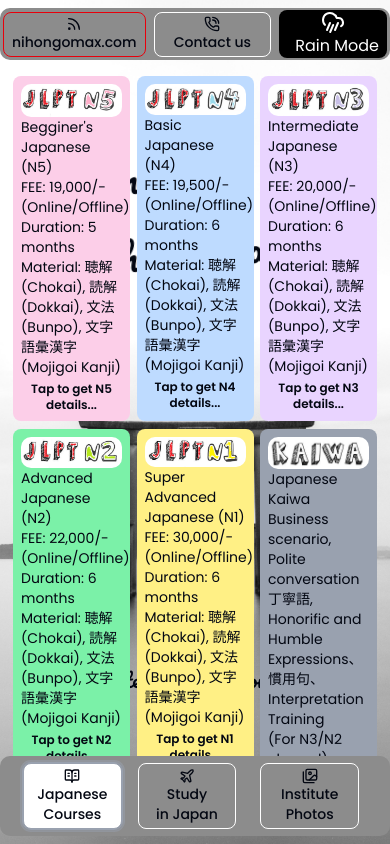
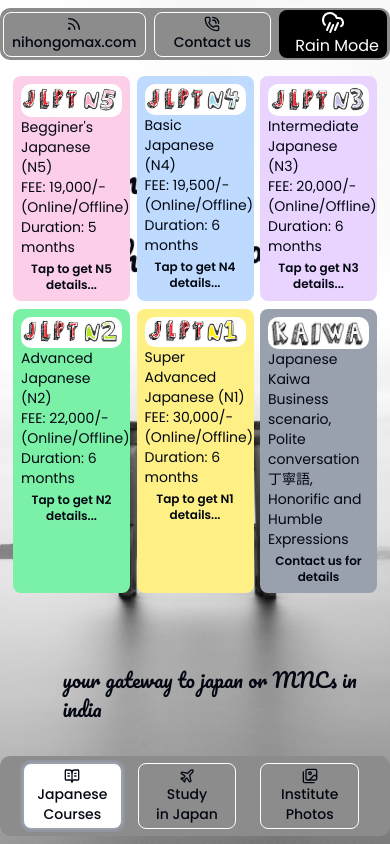
Before and after one commit to Ravi-kant-coder/nihonkai, a Next.js app: page / in a window 390 px wide. Both pictures are taken after a click on the tab "Japanese Courses". Built offline with nearby package versions, Linux system fonts and the light colour scheme.

Commit message:
courses responsiveness added

```diff
--- a/components/N2N1kaiwslide.jsx
+++ b/components/N2N1kaiwslide.jsx
@@ -20,8 +20,11 @@ const N2N1kaiwslide = () => {
               <br />
               Duration: 6 months
               <br />
-              Material: 聴解(Chokai), 読解(Dokkai), 文法(Bunpo),
-              文字語彙漢字(Mojigoi Kanji)
+              <span className="hidden lg:inline">
+                {" "}
+                Material: 聴解(Chokai), 読解(Dokkai), 文法(Bunpo),
+                文字語彙漢字(Mojigoi Kanji)
+              </span>
             </h3>
             <h3 className="text-center font-semibold text-xs mt-1 lg:text-lg">
               <span className="hidden lg:inline">Click</span>
@@ -49,8 +52,11 @@ const N2N1kaiwslide = () => {
               <br />
               Duration: 6 months
               <br />
-              Material: 聴解(Chokai), 読解(Dokkai), 文法(Bunpo),
-              文字語彙漢字(Mojigoi Kanji)
+              <span className="hidden lg:inline">
+                {" "}
+                Material: 聴解(Chokai), 読解(Dokkai), 文法(Bunpo),
+                文字語彙漢字(Mojigoi Kanji)
+              </span>
             </h3>
             <h3 className="text-center font-semibold text-xs mt-1 lg:text-lg">
               <span className="hidden lg:inline">Click</span>
@@ -72,8 +78,12 @@ const N2N1kaiwslide = () => {
             Japanese Kaiwa
             <br />
             Business scenario, Polite conversation丁寧語, Honorific and Humble
-            Expressions、慣用句、Interpretation Training <br />
-            (For N3/N2 cleared)
+            Expressions{" "}
+            <span className="hidden lg:inline">
+              {" "}
+              慣用句、Interpretation Training <br />
+              (For N3/N2 cleared)
+            </span>
           </h3>
           <h3 className="text-center font-semibold text-xs mt-1 lg:text-lg">
             Contact us for details
--- a/components/N5toN3slide.jsx
+++ b/components/N5toN3slide.jsx
@@ -13,15 +13,18 @@ const N5toN3slide = () => {
               className="dark:opacity-60 rounded-lg mx-auto"
             />
 
-            <h3 className="lg:font-semibold text-sm lg:text-lg">
+            <h3 className="lg:font-semibold text-sm lg:text-lg ">
               Begginer's Japanese (N5)
               <br />
               FEE: 19,000/- (Online/Offline)
               <br />
               Duration: 5 months
               <br />
+              <span className="hidden lg:inline">
+                {" "}
                 Material: 聴解(Chokai), 読解(Dokkai), 文法(Bunpo),
                 文字語彙漢字(Mojigoi Kanji)
+              </span>
             </h3>
             <h3 className="text-center font-semibold text-xs mt-1 lg:text-lg">
               <span className="hidden lg:inline">Click</span>
@@ -49,8 +52,11 @@ const N5toN3slide = () => {
               <br />
               Duration: 6 months
               <br />
+              <span className="hidden lg:inline">
+                {" "}
                 Material: 聴解(Chokai), 読解(Dokkai), 文法(Bunpo),
                 文字語彙漢字(Mojigoi Kanji)
+              </span>
             </h3>
             <h3 className="text-center font-semibold text-xs mt-1 lg:text-lg">
               <span className="hidden lg:inline">Click</span>
@@ -78,8 +84,11 @@ const N5toN3slide = () => {
               <br />
               Duration: 6 months
               <br />
+              <span className="hidden lg:inline">
+                {" "}
                 Material: 聴解(Chokai), 読解(Dokkai), 文法(Bunpo),
                 文字語彙漢字(Mojigoi Kanji)
+              </span>
             </h3>
             <h3 className="text-center font-semibold text-xs mt-1 lg:text-lg">
               <span className="hidden lg:inline">Click</span>
--- a/components/Navbar.jsx
+++ b/components/Navbar.jsx
@@ -78,7 +78,7 @@ const Navbar = () => {
           <TabsList className="w-full dark:bg-black h-13 lg:h-10 bg-[rgb(140,140,140)] lg:rounded-l-none">
             <TabsTrigger
               value="NmaxExp"
-              className="cursor-pointer border-1 border-red-600 dark:text-white dark:bg-black dark:data-[state=active]:bg-gray-600"
+              className="cursor-pointer border-1 border-white dark:text-white dark:bg-black dark:data-[state=active]:bg-gray-600"
             >
               <span className=" flex flex-col lg:flex-row items-center justify-center lg:justify-between">
                 <Rss className="lg:mr-4" />
--- a/components/StudyJapanLow.jsx
+++ b/components/StudyJapanLow.jsx
@@ -5,7 +5,7 @@ const StudyJapanLow = () => {
     <div className="lg:h-[28vh] lg:m-2 m-1 lg:w-[90vw] w-[95vw] mx-auto bg-green-100 dark:bg-black/80 overflow-hidden rounded-xl flex">
       <div>
         <img
-          src={"/night.jpg"}
+          src={"/Night.jpg"}
           alt="Japan Visa"
           className="lg:w-[30vw] lg:h-[30vh] w-[40vw] h-[25vh] object-cover dark:opacity-60"
         />
```
Lines whose indentation alone changed are shown as unchanged.
